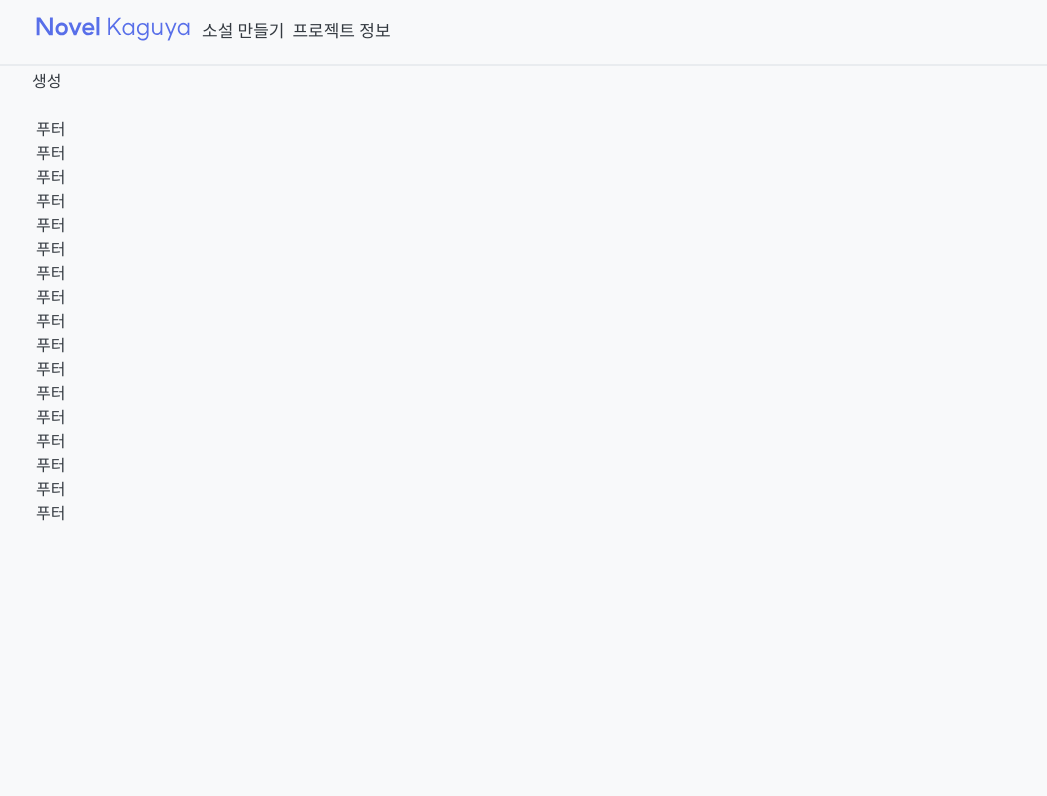
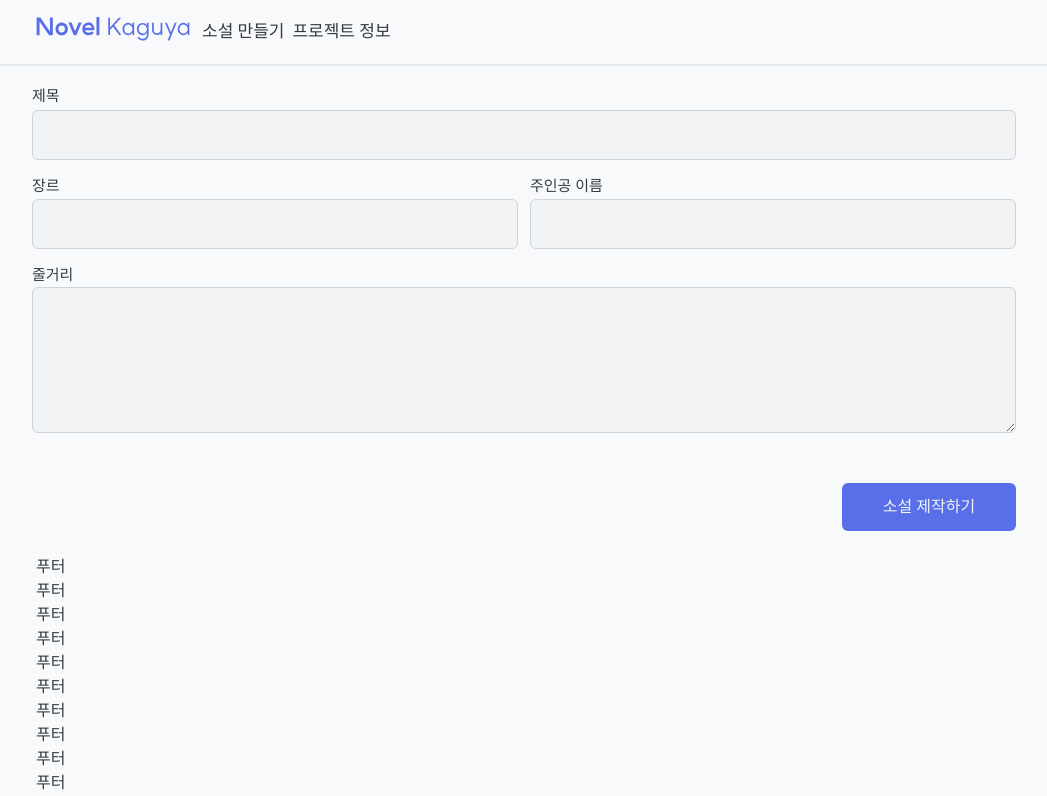
Before and after one commit to kichan05/Novel-Kaguya, a React (Create React App) app: page /generate in a window 1280 px wide. Shown: the top 796 px of the page, without its empty margins (116-1163 px from the left). Built offline with nearby package versions, Linux system fonts and the light colour scheme; a web font is replaced by a local one.

Commit message:
GeneratePage ui

```diff
--- a/src/App.js
+++ b/src/App.js
@@ -11,6 +11,8 @@ import {Route, Routes, useLocation} from "react-router-dom";
 import MainPage from "./page/MainPage";
 import GeneratePage from "./page/GeneratePage";
 import InfoPage from "./page/InfoPage";
+import InputLabel from "./component/InputLabel";
+import Page from "./page/Page";
 
 function App() {
   const {pathname} = useLocation()
@@ -36,7 +38,7 @@ function App() {
 
         <UiContextProvider>
           <Header/>
-
+          {/*<Page/>*/}
           <Routes>
             <Route path="/" element={<MainPage/>}/>
             <Route path="/generate" element={<GeneratePage/>}/>
--- a/src/component/TextArea.js
+++ b/src/component/TextArea.js
@@ -35,3 +35,18 @@ TextArea.defaultProps = {
   line: 3,
   resize: "none"
 }
+
+const TextAreaLavelStyle = styled.div`
+  & .label {
+    font-size: 15px;
+  }
+`
+
+export const TextAreaLabel = ({label, ...rest}) => {
+  return (
+    <TextAreaLavelStyle>
+      <div className="label">{label}</div>
+      <TextArea {...rest}/>
+    </TextAreaLavelStyle>
+  )
+}
--- a/src/page/GeneratePage.js
+++ b/src/page/GeneratePage.js
@@ -1,15 +1,84 @@
 import styled from "styled-components";
 import {PageBasicStyle} from "../style/BasicStyle";
+import Input from "../component/Input";
+import InputLabel from "../component/InputLabel";
+import {useState} from "react";
+import {TextArea, TextAreaLabel} from "../component/TextArea";
+import Button from "../component/Button";
 
 const GeneratePageStyle = styled.div`
   ${PageBasicStyle};
+
+  & .input-wrap {
+    margin-top: 15px;
+  }
+
+  & .tag-name-input-wrap {
+    display: flex;
+    flex-direction: row;
+    gap: 12px;
+  }
+
+  & .tag-name-input-wrap > * {
+    flex: 1;
+  }
+
+  & .submit-wrap {
+    margin-top: 43px;
+    display: flex;
+    justify-content: right;
+  }
+
+  & .submit-wrap button {
+    width: 174px;
+  }
 `
 
 const GeneratePage = () => {
+  const [inputValues, setInputValues] = useState({
+    title: "", tag: "", mainCharacterName: "",
+    plot: ""
+  })
+
+  const inputChange = e => {
+    const {name, value} = e.target
+    setInputValues({...inputValues, [name]: value})
+  }
+
+  const onSubmit = e => {
+    e.preventDefault()
+  }
+
  return (
   <GeneratePageStyle>
     <div className="content">
-      생성
+      <form onSubmit={onSubmit}>
+        <div className="title-input-wrap input-wrap">
+          <InputLabel
+            label="제목" name={"title"}
+            value={inputValues["title"]}
+            onChange={inputChange}
+          />
+        </div>
+        <div className="tag-name-input-wrap input-wrap">
+          <InputLabel
+            label="장르" name={"tag"}
+            value={inputValues["tag"]}
+            onChange={inputChange}
+          />
+          <InputLabel
+            label="주인공 이름" name={"mainCharacterName"}
+            value={inputValues["mainCharacterName"]}
+            onChange={inputChange}
+          />
+        </div>
+        <div className="plot-input-wrap input-wrap">
+          <TextAreaLabel label={"줄거리"} line={5} resize={"vertical"}/>
+        </div>
+        <div className="submit-wrap">
+          <Button>소설 제작하기</Button>
+        </div>
+      </form>
     </div>
   </GeneratePageStyle>
  )
--- a/src/page/MainPage.js
+++ b/src/page/MainPage.js
@@ -4,6 +4,8 @@ import aiImage from "./../asset/novel_kaguya.jpg"
 import Button from "../component/Button";
 import {useRef, useState} from "react";
 import { useNavigate } from 'react-router-dom';
+import InputLabel from "../component/InputLabel";
+import Input from "../component/Input";
 
 const MainPageStyle = styled.div`
   ${PageBasicStyle};
--- a/src/style/GlobalStyle.js
+++ b/src/style/GlobalStyle.js
@@ -17,7 +17,7 @@ export const GlobalStyle = createGlobalStyle`
     background-color: ${p => p.theme.color.Gray0};
   }
 
-  button, input {
+  button, input, textarea {
     background: none;
     color: inherit;
     border: none;
```
